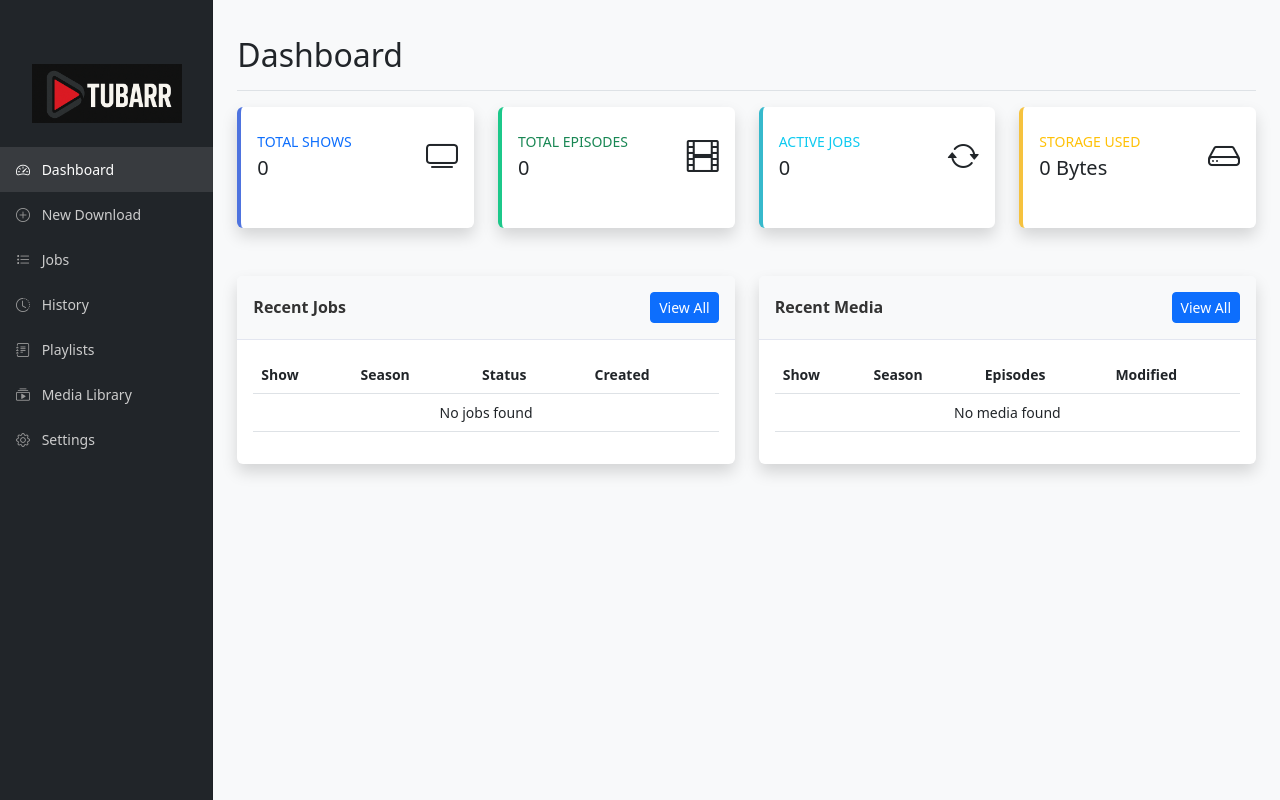
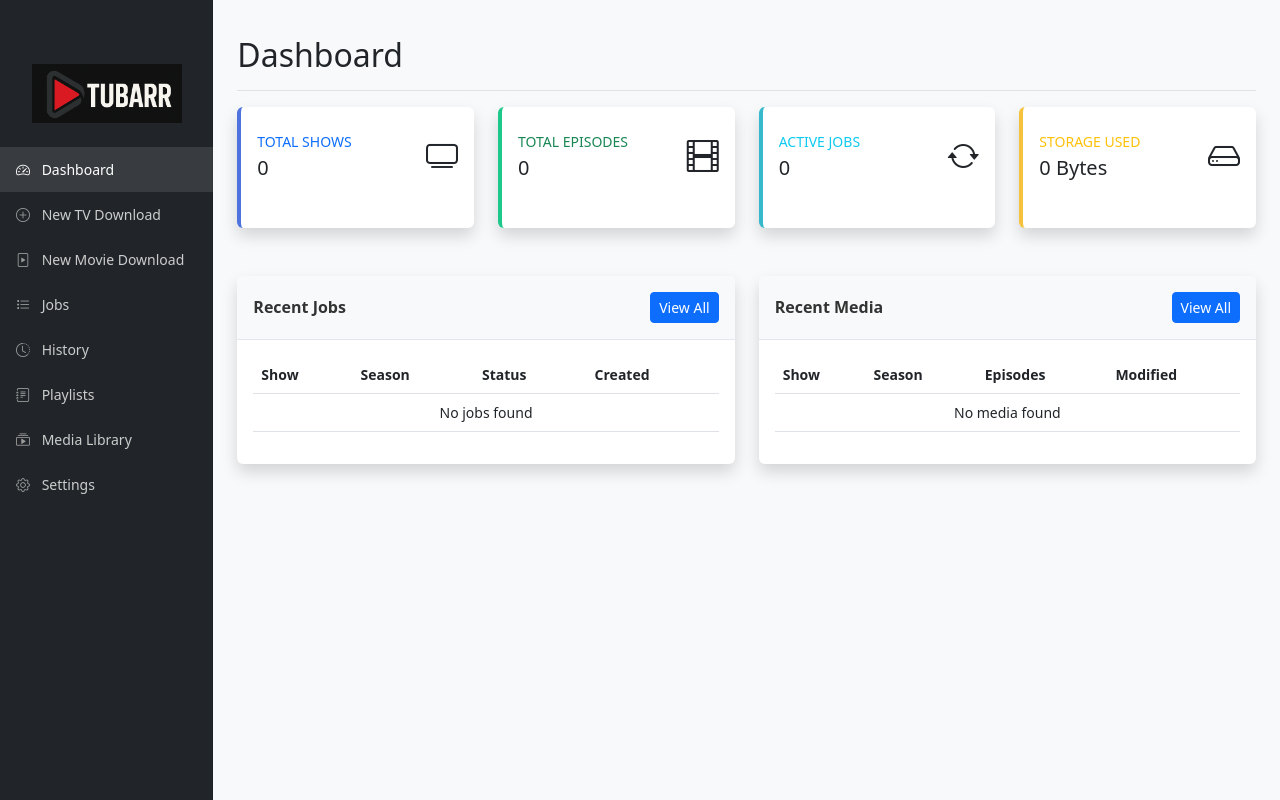
Before and after one commit to Brownster/yt-to-jellyfin, a Flask app: page / in a window 1280 px wide. Run offline with Flask 2, Linux system fonts and the light colour scheme; data that the repository does not hold is empty; parts of the project's set-up code (start-up, migrations or seed data) failed here and were passed over; some libraries are stand-ins or nearby versions.

Commit message:
Add movie download section and playlist support

```diff
--- a/tubarr/web.py
+++ b/tubarr/web.py
@@ -75,8 +75,20 @@ def movies():
         movie_name = request.form.get("movie_name") or (request.json or {}).get("movie_name")
         if not video_url or not movie_name:
             return jsonify({"error": "Missing required parameters"}), 400
-        job_id = ytj.create_movie_job(video_url, movie_name)
-        return jsonify({"job_id": job_id})
+        if ytj._is_playlist_url(video_url):
+            videos = ytj.get_playlist_videos(video_url)
+            job_ids = []
+            for v in videos:
+                vid = v.get("id")
+                title = v.get("title") or movie_name
+                if not vid:
+                    continue
+                url = f"https://www.youtube.com/watch?v={vid}"
+                job_ids.append(ytj.create_movie_job(url, title))
+            return jsonify({"job_ids": job_ids})
+        else:
+            job_id = ytj.create_movie_job(video_url, movie_name)
+            return jsonify({"job_id": job_id})
     else:
         return jsonify(ytj.list_movies())
 
--- a/web/static/script.js
+++ b/web/static/script.js
@@ -166,6 +166,45 @@ document.addEventListener('DOMContentLoaded', function() {
                 if (startDownloadBtn) {
                     startDownloadBtn.disabled = false;
                     startDownloadBtn.innerHTML = originalHTML;
+                }
+            });
+        });
+    }
+
+    const newMovieForm = document.getElementById('new-movie-form');
+    if (newMovieForm) {
+        newMovieForm.addEventListener('submit', function(e) {
+            e.preventDefault();
+
+            const startMovieBtn = document.getElementById('start-movie-btn');
+            const originalHTML = startMovieBtn ? startMovieBtn.innerHTML : '';
+            if (startMovieBtn) {
+                startMovieBtn.disabled = true;
+                startMovieBtn.innerHTML = `<span class="spinner-border spinner-border-sm" role="status" aria-hidden="true"></span> Starting...`;
+            }
+
+            const formData = new FormData();
+            formData.append('video_url', document.getElementById('movie_url').value);
+            formData.append('movie_name', document.getElementById('movie_name').value);
+
+            fetch('/movies', {
+                method: 'POST',
+                body: formData
+            })
+            .then(r => r.json())
+            .then(data => {
+                if (data.job_id || data.job_ids) {
+                    showToast('Success', 'Movie download queued successfully');
+                    document.querySelector('[data-section="jobs"]').click();
+                } else {
+                    showToast('Error', data.error || 'Failed to start movie download');
+                }
+            })
+            .catch(() => showToast('Error', 'An error occurred while creating the movie job'))
+            .finally(() => {
+                if (startMovieBtn) {
+                    startMovieBtn.disabled = false;
+                    startMovieBtn.innerHTML = originalHTML;
                 }
             });
         });
--- a/web/templates/index.html
+++ b/web/templates/index.html
@@ -26,7 +26,12 @@
                         </li>
                         <li class="nav-item">
                             <a class="nav-link" href="#" data-section="new-job">
-                                <i class="bi bi-plus-circle me-2"></i> New Download
+                                <i class="bi bi-plus-circle me-2"></i> New TV Download
+                            </a>
+                        </li>
+                        <li class="nav-item">
+                            <a class="nav-link" href="#" data-section="new-movie">
+                                <i class="bi bi-file-play me-2"></i> New Movie Download
                             </a>
                         </li>
                         <li class="nav-item">
@@ -219,7 +224,7 @@
                 <!-- New Job Section -->
                 <section id="new-job" class="content-section d-none">
                     <div class="d-flex justify-content-between flex-wrap flex-md-nowrap align-items-center pt-3 pb-2 mb-3 border-bottom">
-                        <h1 class="h2">New Download</h1>
+                        <h1 class="h2">New TV Download</h1>
                     </div>
 
                     <div class="card shadow mb-4">
@@ -296,6 +301,34 @@
 
                                 <div class="d-grid gap-2 d-md-flex justify-content-md-end">
                                     <button type="submit" class="btn btn-primary" id="start-download-btn">Start Download</button>
+                                </div>
+                            </form>
+                        </div>
+                    </div>
+                </section>
+
+                <!-- New Movie Section -->
+                <section id="new-movie" class="content-section d-none">
+                    <div class="d-flex justify-content-between flex-wrap flex-md-nowrap align-items-center pt-3 pb-2 mb-3 border-bottom">
+                        <h1 class="h2">New Movie Download</h1>
+                    </div>
+
+                    <div class="card shadow mb-4">
+                        <div class="card-header py-3">
+                            <h6 class="m-0 font-weight-bold">Add Movie from YouTube</h6>
+                        </div>
+                        <div class="card-body">
+                            <form id="new-movie-form">
+                                <div class="mb-3">
+                                    <label for="movie_url" class="form-label">Movie or Playlist URL <span class="text-danger">*</span></label>
+                                    <input type="text" class="form-control" id="movie_url" name="movie_url" placeholder="https://youtube.com/watch?v=..." required>
+                                </div>
+                                <div class="mb-3">
+                                    <label for="movie_name" class="form-label">Movie Name <span class="text-danger">*</span></label>
+                                    <input type="text" class="form-control" id="movie_name" name="movie_name" placeholder="Movie Name" required>
+                                </div>
+                                <div class="d-grid gap-2 d-md-flex justify-content-md-end">
+                                    <button type="submit" class="btn btn-primary" id="start-movie-btn">Start Download</button>
                                 </div>
                             </form>
                         </div>
```
Also changed, not shown: tests/test_api.py (+24 -0 lines).
